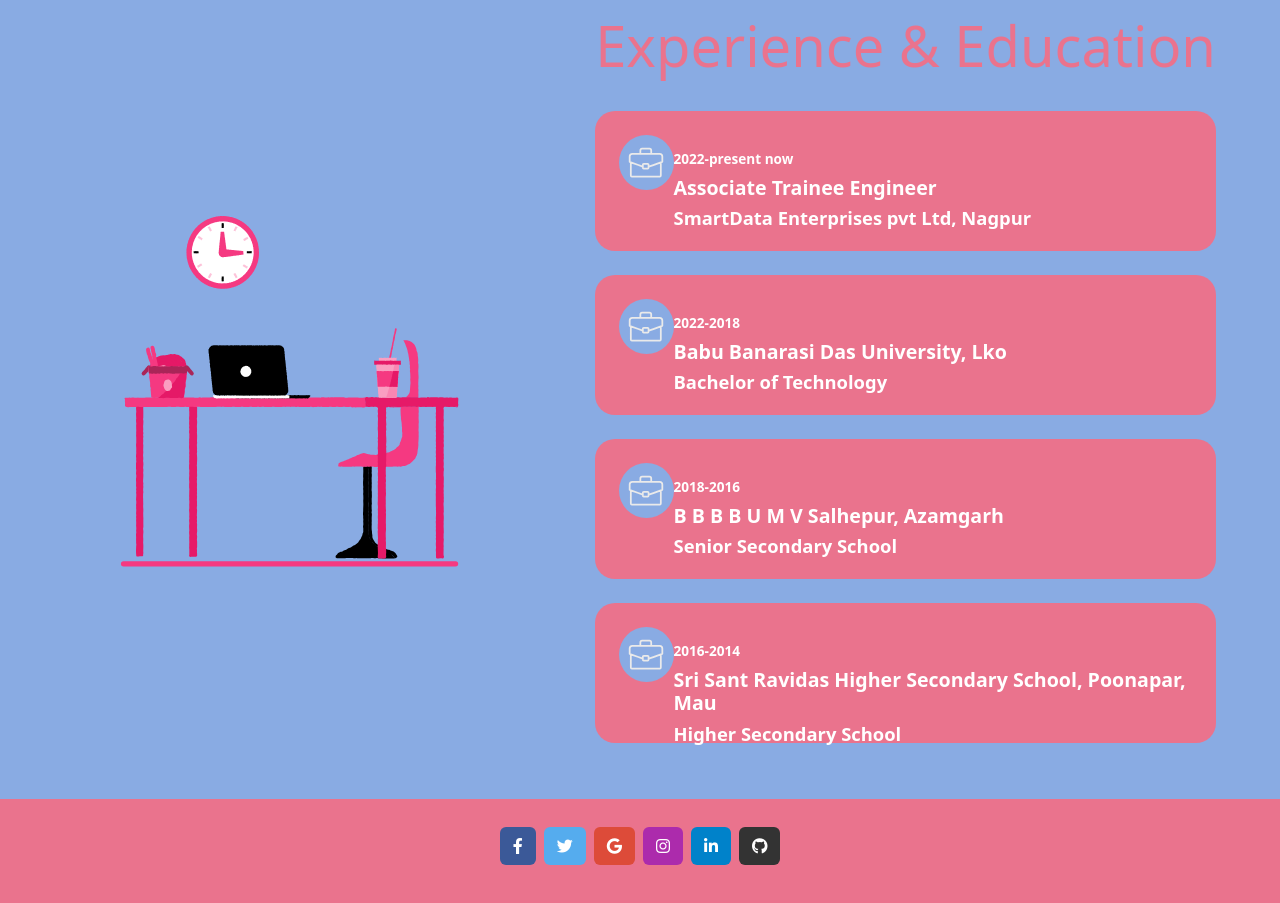
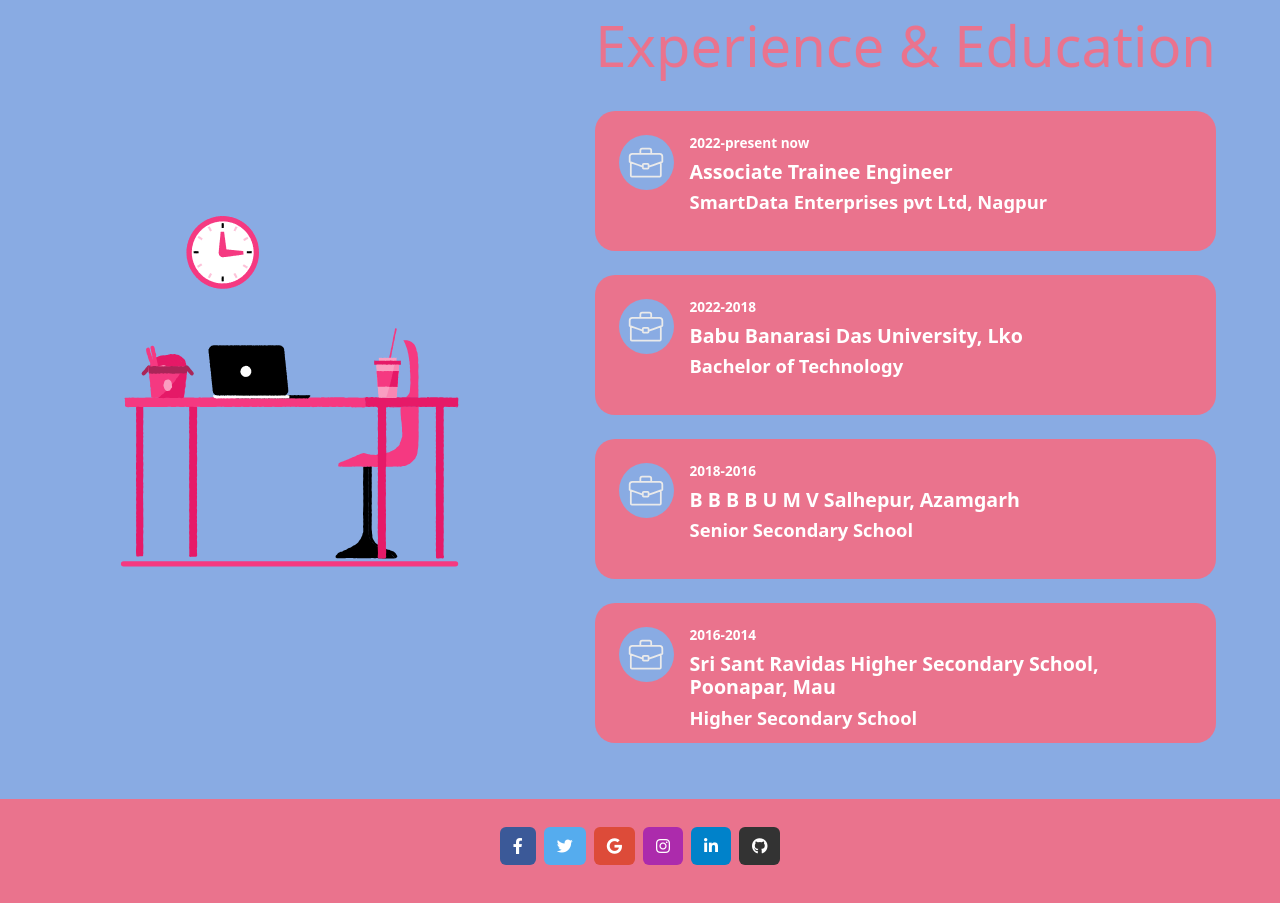
Before and after one commit to im-engineer/Portfolio, a React (Create React App) app in the folder frontend/: page / in a window 1280 px wide. Shown: the part 2900-3803 px from the top of the page. Built offline with nearby package versions, Linux system fonts and the light colour scheme; a web font is replaced by a local one.

Commit message:
changes in experience

```diff
--- a/frontend/src/component/Experience/Experience.css
+++ b/frontend/src/component/Experience/Experience.css
@@ -65,7 +65,7 @@
     font-weight: 700;
     margin-bottom: 0.5rem;
     text-align: left;
-    margin-top: 1rem;
+    margin-left: 1rem;
 }
 
 .experience-details > h4 {
@@ -73,6 +73,8 @@
     font-size: 1.225rem;
     font-weight: 600;
     text-align: left;
+    margin-left: 1rem;
+
 }
 
 .experience-details > h5 {
@@ -80,6 +82,7 @@
     font-size: 1.15rem;
     font-weight: 600;
     text-align: left;
+    margin-left: 1rem;
 
 }
 
```
Also changed, not shown: 1 other file (tests, documents, lock files or other folders).
